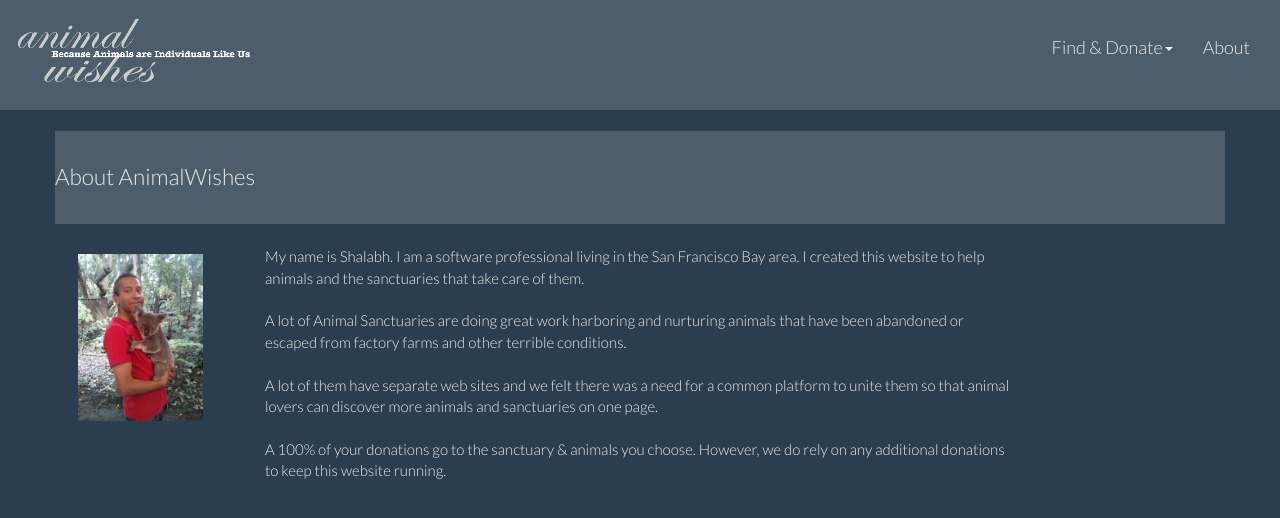
After one commit to sagarwal10/animalwishes, a Rails app: page /about in a window 1280 px wide. The commit adds this page. Shown: the top 518 px of the page. Run offline with Rails 7, Linux system fonts and the light colour scheme; style sheets or scripts are compiled from the project's sources; parts of the project's set-up code (start-up, migrations or seed data) failed here and were passed over; some libraries are stand-ins or nearby versions.

Commit message:
Added an About page and bootstrap sliders to Donation amount

```diff
--- /dev/null
+++ b/app/assets/javascripts/animal_show.js
@@ -0,0 +1,13 @@
+$(document).ready(function() {
+    $("#donateForm").submit(function() {
+       var amount = $.trim($("#amount").val());
+       if ($.isNumeric(amount) == false) {
+          $("#donateFormError").show();
+          $("#donateFormError").html("Please enter a figure in numbers");
+          $("#donateFormError").fadeOut(4000);
+          return false;
+       }
+
+       return true;
+    });
+});
--- a/app/assets/stylesheets/animals.scss
+++ b/app/assets/stylesheets/animals.scss
@@ -16,6 +16,28 @@ h1 {
   margin:auto;
 }
 
+#topBanner {
+  background-color:#4e5d6c;
+  margin-bottom: 1.5em;
+  padding-top:2em;
+  padding-bottom: 2em;
+
+  #topLine {
+     font-size:1.5em;
+  }
+
+  #bottomLine {
+     font-size:1em;
+  }
+}
+
+.aboutImg {
+    padding:0.5em;
+    height:auto;
+    width:85%;
+    max-width:250px;
+    max-height:200px;
+}
 .animalindex {
 //  background-color: #0174df;
   color:yellow;
@@ -90,6 +112,10 @@ h1 {
     color: #FFF;
 }
 
+.donateField {
+    height:2.6em;
+    margin:5px;
+}
 .carousel-caption {
 text-shadow: 2px 2px 18px rgba(255, 255, 255, 1);
 }
--- a/app/views/layouts/_header.html.erb
+++ b/app/views/layouts/_header.html.erb
@@ -33,7 +33,7 @@
             </li>
           </ul>
         </li>
-        <li><a style="margin:auto" href="#">About Us</a></li>
+        <li><%= link_to "About", about_path %></li>
         <% if admin_signed_in? %>
         <li class="dropdown">
 	    <a href="#" class="dropdown-toggle" data-toggle="dropdown" role="button" aria-haspopup="true" aria-expanded="false">
--- /dev/null
+++ b/app/views/organizations/about.html.erb
@@ -0,0 +1,33 @@
+
+<div class="container">
+
+<div class="row text-al-center" id="topBanner">
+<div id="topLine">About AnimalWishes</div>
+</div>
+
+<div class="row">
+<div class="col-md-2 ">
+<%= image_tag("Self.jpg", class:"aboutImg") %>
+</div>
+<div class="col-md-8">
+My name is Shalabh. I am a software professional living
+in the San Francisco Bay area. I created this website to
+help animals and the sanctuaries that take care of them.
+<br>
+<br>
+A lot of Animal Sanctuaries are doing great work harboring and nurturing
+animals that have been abandoned or escaped from factory farms and other
+terrible conditions.
+<br>
+<br>
+A lot of them have separate web sites and we felt there was a need for a
+common platform to unite them so that animal lovers can discover more animals
+and sanctuaries on one page.
+<br>
+<br>
+A 100% of your donations go to the sanctuary & animals you choose.
+However, we do rely on any additional donations to keep this website running.
+</div>
+</div>
+
+</div>
--- a/config/database.yml
+++ b/config/database.yml
@@ -7,8 +7,9 @@
 default: &default
   adapter: postgresql
   database: db/animalwishes_default
-  pool: 5
-  timeout: 5000
+  host: localhost
+  username: animalwishes
+  password: Abcd1234
 
 development:
   <<: *default
--- a/config/routes.rb
+++ b/config/routes.rb
@@ -3,6 +3,7 @@ Rails.application.routes.draw do
   devise_for :admins
   resources :organizations
   resources :animals
+  get "/about", to:"organizations#about", as:"about"
   get "/animals/species/:species", to: "animals#index", as:  "species_show"
   get 'animals/:id/purchase' => 'animals#purchase', as: :purchase
   # The priority is based upon order of creation: first created -> highest priority.
```
Also changed, not shown: app/controllers/animals_controller.rb (+8 -0 lines), app/views/animals/index.html.erb (+7 -2 lines), app/views/animals/show.html.erb (+24 -7 lines), app/assets/images/Self.jpg (added), 6 other files.
